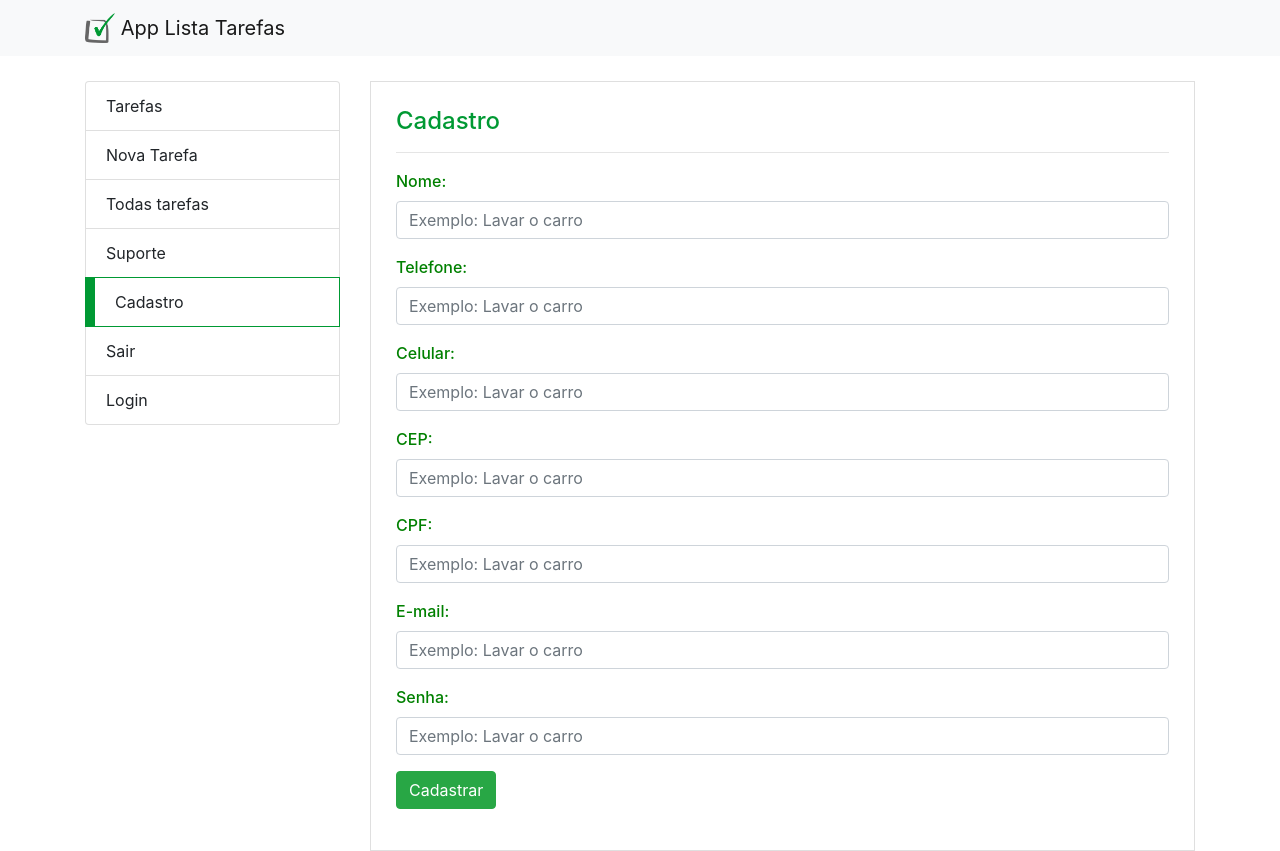
After one commit to FelipeBarrosDeSouzaSilva/lista_tarefas_PHP, a PHP site: page /cadastro.php in a window 1280 px wide. The commit adds this page. Run offline with PHP 8.4, Linux system fonts and the light colour scheme; some libraries are stand-ins or nearby versions.

Commit message:
criando login

```diff
--- /dev/null
+++ b/htdocs/cadastro.php
@@ -0,0 +1,108 @@
+<html>
+	<head>
+		<meta charset="utf-8" />
+		<meta name="viewport" content="width=device-width, initial-scale=1">
+		<title>App Lista Tarefas</title>
+
+		<link rel="stylesheet" href="css/estilo.css">
+		<link rel="stylesheet" href="https://stackpath.bootstrapcdn.com/bootstrap/4.1.3/css/bootstrap.min.css" integrity="sha384-MCw98/SFnGE8fJT3GXwEOngsV7Zt27NXFoaoApmYm81iuXoPkFOJwJ8ERdknLPMO" crossorigin="anonymous">
+		<link rel="stylesheet" href="https://use.fontawesome.com/releases/v5.3.1/css/all.css" integrity="sha384-mzrmE5qonljUremFsqc01SB46JvROS7bZs3IO2EmfFsd15uHvIt+Y8vEf7N7fWAU" crossorigin="anonymous">
+		<style>
+			#atualizada {
+				transition: .7s;
+			}
+			label {
+				color: green;
+				font-weight: 500;
+			}
+		</style>
+	</head>
+
+	<body>
+		<nav class="navbar navbar-light bg-light">
+			<div class="container">
+				<a class="navbar-brand" href="#">
+					<img src="img/logo.png" width="30" height="30" class="d-inline-block align-top" alt="">
+					App Lista Tarefas
+				</a>
+			</div>
+		</nav>
+
+		<?php if( isset($_GET['inclusao']) && $_GET['inclusao'] == 1 ) { ?>
+			<div id="atualizada" class="bg-success pt-2 text-white d-flex justify-content-center">
+				<h5>Tarefa incluida com sucesso!</h5>
+			</div>
+		<?php } ?>
+		<script>
+			var atualizada = document.getElementById('atualizada');
+			setTimeout(()=>{
+				atualizada.style = 'display: none;';
+				atualizada.classList.remove('bg-success');
+			},3500);
+
+		</script>
+
+		<div class="container app">
+			<div class="row">
+				<div class="col-md-3 menu" id="todas_tarefas">
+
+				</div>
+
+				<div class="col-md-9">
+					<div class="container pagina">
+						<div class="row">
+							<div class="col">
+								<h4>Cadastro</h4>
+								<hr />
+
+								<form method="post" action="tarefa.controller.php?acao=cadastrar_usuario">
+									<div class="form-group">
+										<label>Nome:</label>
+										<input type="text" class="form-control" placeholder="Exemplo: Lavar o carro" name="nome">
+									</div>
+
+									<div class="form-group">
+										<label>Telefone:</label>
+										<input type="text" class="form-control" placeholder="Exemplo: Lavar o carro" name="telefone">
+									</div>
+
+<div class="form-group">
+										<label>Celular:</label>
+										<input type="text" class="form-control" placeholder="Exemplo: Lavar o carro" name="celular">
+									</div>
+
+<div class="form-group">
+										<label>CEP:</label>
+										<input type="text" class="form-control" placeholder="Exemplo: Lavar o carro" name="cep">
+									</div>
+
+<div class="form-group">
+										<label>CPF:</label>
+										<input type="text" class="form-control" placeholder="Exemplo: Lavar o carro" name="cpf">
+									</div>
+
+<div class="form-group">
+										<label>E-mail:</label>
+										<input type="text" class="form-control" placeholder="Exemplo: Lavar o carro" name="email">
+									</div>
+
+<div class="form-group">
+										<label>Senha:</label>
+										<input type="text" class="form-control" placeholder="Exemplo: Lavar o carro" name="senha">
+									</div>
+
+
+									<button class="btn btn-success">Cadastrar</button>
+								</form>
+							</div>
+						</div>
+					</div>
+				</div>
+			</div>
+		</div>
+	</body>
+	<script src="javascript/menu.js"></script>
+	<script>
+		menu('cadastro');
+	</script>
+</html>
--- a/htdocs/index.php
+++ b/htdocs/index.php
@@ -1,6 +1,12 @@
 <?php
 	$acao = 'recuperar';
 	require 'tarefa.controller.php';
+
+	session_start();
+	if(!isset($_SESSION['id_user'])){
+		header('location: logar.php?semSecao');
+		exit();
+	}
 ?>
 
 <html>
--- a/htdocs/javascript/menu.js
+++ b/htdocs/javascript/menu.js
@@ -30,6 +30,28 @@ function menu(arquivo){
 	a_suporte.href = '#';
 	a_suporte.innerHTML = 'Suporte';
 
+	var li5 = document.createElement('li');
+	li5.className = 'list-group-item disabled';
+
+	var a_cadastro = document.createElement('a');
+	a_cadastro.href = '#';
+	a_cadastro.innerHTML = 'Cadastro';
+
+	var li6 = document.createElement('li');
+	li6.className = 'list-group-item disable';
+
+	var a_sair = document.createElement('a');
+	a_sair.href = 'sair.php';
+	a_sair.innerHTML = 'Sair';
+
+	var li7 = document.createElement('li');
+	li7.className = 'list-group-item disable';
+
+	var a_logar = document.createElement('a');
+	a_logar.href = 'logar.php';
+	a_logar.innerHTML = 'Login';
+
+
 	switch(arquivo){
 		case 'index':
 		li1.className += ' active';
@@ -43,6 +65,19 @@ function menu(arquivo){
 		li3.className += ' active';
 		break;
 
+		case 'cadastro':
+		li5.className += ' active';
+		break;
+
+		case 'sair':
+		li6.className += ' active';
+		break;
+
+		case 'logar':
+		li7.className += ' active';
+		break;
+
+
 	}
 
 		var todas_tarefas = document.getElementById('todas_tarefas');
@@ -54,10 +89,16 @@ function menu(arquivo){
 	ul.appendChild(li2);
 	ul.appendChild(li3);
 	ul.appendChild(li4);
+	ul.appendChild(li5);
+	ul.appendChild(li6);
+	ul.appendChild(li7);
 
 	li1.appendChild(a_index);
 	li2.appendChild(a_nova);
 	li3.appendChild(a_todas);
 	li4.appendChild(a_suporte);
+	li5.appendChild(a_cadastro);
+	li6.appendChild(a_sair);
+	li7.appendChild(a_logar);
 
 }
--- /dev/null
+++ b/htdocs/sair.php
@@ -0,0 +1,5 @@
+<?php
+	$caminho = '../app_lista_tarefas/';
+	require $caminho.'sair.php';
+
+?>
```
Also changed, not shown: app_lista_tarefas/sair.php (added, +7 -0 lines), app_lista_tarefas/tarefa.controller.php (+9 -0 lines), app_lista_tarefas/tarefa.model.php (+9 -0 lines), app_lista_tarefas/tarefa.service.php (+21 -0 lines), htdocs/logar.php (added, +85 -0 lines), htdocs/todas_tarefas.php (+5 -4 lines).
